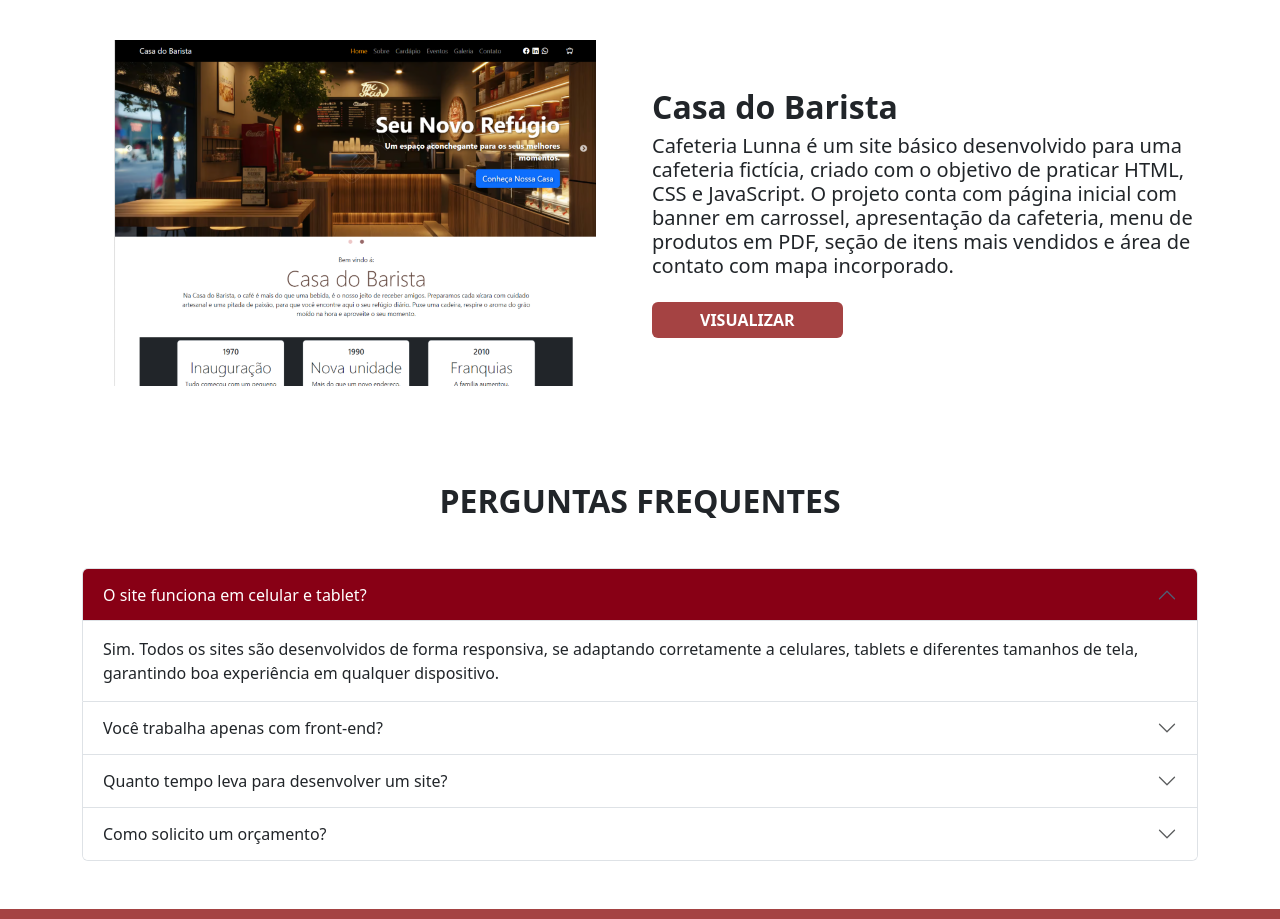
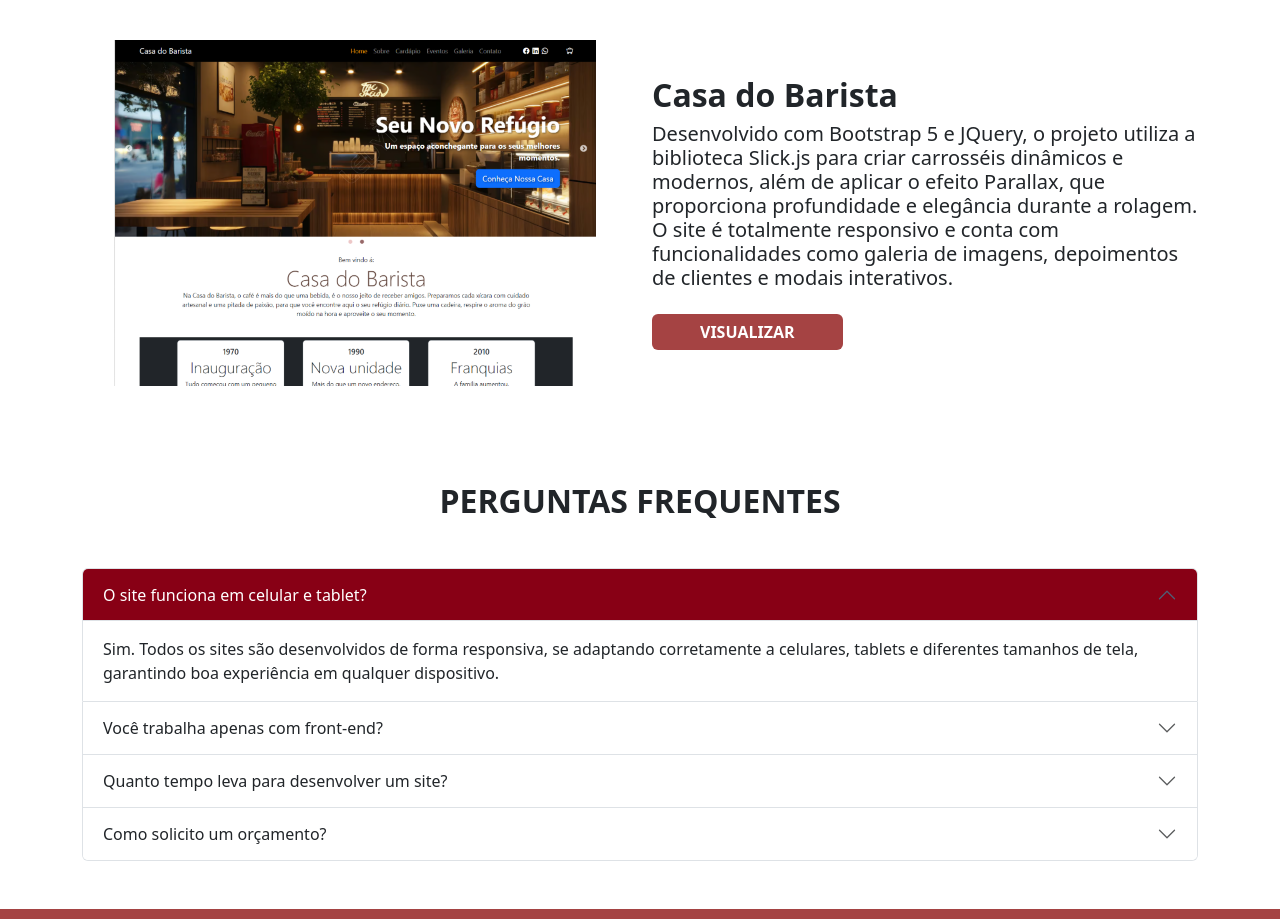
Before and after one commit to Nic0libatista/portfolio, a plain HTML site: page index.html in a window 1280 px wide. Shown: the part 2260-3179 px from the top of the page. Drawn offline with nearby package versions, Linux system fonts and the light colour scheme.

Commit message:
atualização texto

```diff
--- a/index.html
+++ b/index.html
@@ -157,7 +157,7 @@
         <div class="textosobre col-12 col-lg-6 text-center text-lg-start">
             <h2 class="fw-bold"> Casa do Barista </h2>
             <h3 class="lead">
-                Cafeteria Lunna é um site básico desenvolvido para uma cafeteria fictícia, criado com o objetivo de praticar HTML, CSS e JavaScript. O projeto conta com página inicial com banner em carrossel, apresentação da cafeteria, menu de produtos em PDF, seção de itens mais vendidos e área de contato com mapa incorporado.
+                Desenvolvido com Bootstrap 5 e JQuery, o projeto utiliza a biblioteca Slick.js para criar carrosséis dinâmicos e modernos, além de aplicar o efeito Parallax, que proporciona profundidade e elegância durante a rolagem. O site é totalmente responsivo e conta com funcionalidades como galeria de imagens, depoimentos de clientes e modais interativos.
             </h3>
             <div class="d-flex justify-content-center justify-content-lg-start mt-4">
                 <a href="https://nic0libatista.github.io/cafeteriaSite/" target="_blank" class="btn btn-primary px-5 fw-bold">
```
